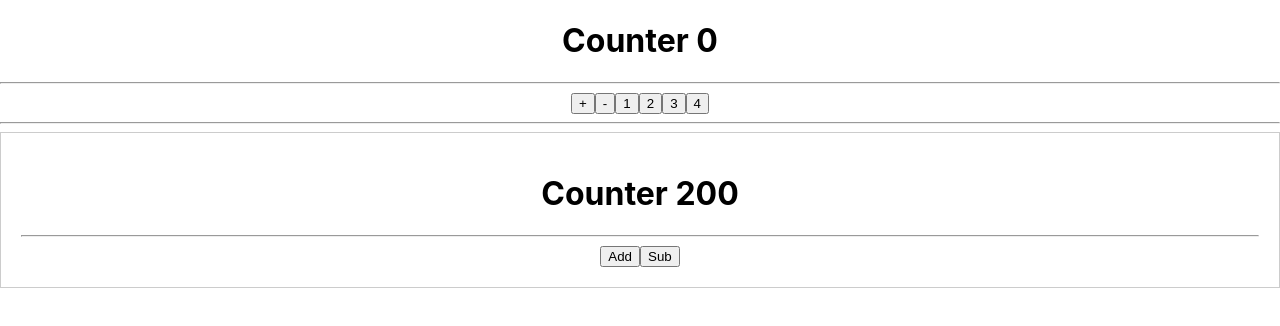
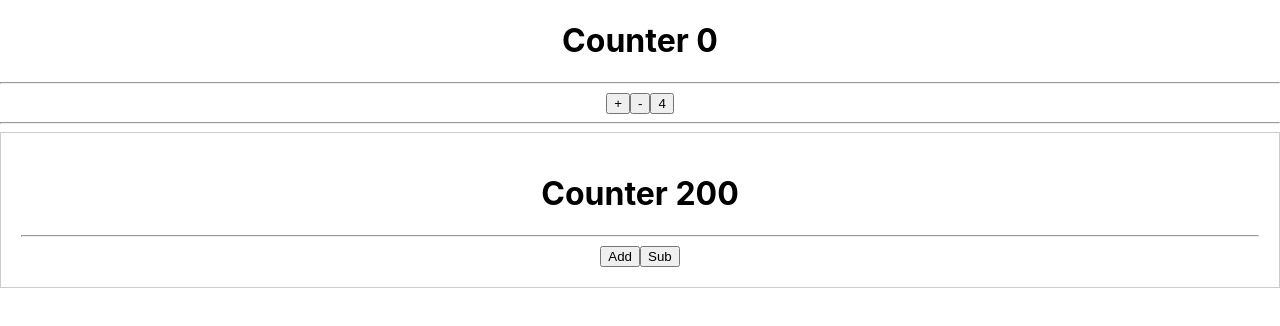
Before and after one commit to chaikovskyit/redux-start, a React (Create React App) app: page / in a window 1280 px wide. Shown: the top 326 px of the page. Built offline with nearby package versions, Linux system fonts and the light colour scheme.

Commit message:
loggermiddleware

```diff
--- a/src/App.js
+++ b/src/App.js
@@ -10,7 +10,6 @@ class App extends Component {
   //   })
   // }
   render() {
-    console.log(this.props);
     return(
       <div className='App'>
         <h1>Counter <strong>{this.props.counter}</strong></h1>
@@ -21,9 +20,6 @@ class App extends Component {
           {/* <button onClick={() => this.updateCounter(-1)}>+</button> */}
           <button onClick={this.props.onSub}>-</button>
 
-          <button onClick={() => this.props.onAddNumber(1)}>1</button>
-          <button onClick={() => this.props.onAddNumber(2)}>2</button>
-          <button onClick={() => this.props.onAddNumber(3)}>3</button>
           <button onClick={() => this.props.onAddNumber(4)}>4</button>
         </div>
         <hr/>
--- a/src/index.js
+++ b/src/index.js
@@ -4,14 +4,32 @@ import './index.css';
 import App from './App';
 import reportWebVitals from './reportWebVitals';
 // функція яка створює "store"
-import {createStore} from 'redux'
+import {createStore, applyMiddleware} from 'redux'
 // Для того щоб наш додаток розумів що він буде працювати з redux, нам потрібно огорнути його в компонент з бібліотеки 'react-redux' який називається "Provider" по типу з (BrowserRouter)
 import {Provider} from 'react-redux'
 // підключаємо наш створений "Reducer"
 import rootReducer from './redux/rootReducer'
 
+// function loggerMiddleware(store) {
+//   return function(next) {
+//     return function(action){
+//       const result = next(action)
+//       console.log('Middleware', store.getState());
+//       return result
+//     }
+//   }
+// }
+
+// Варіант за допомогою ES6
+const loggerMiddleware = store => next => action => {
+  const result = next(action)
+  console.log('Middleware', store.getState());
+  return result
+}
+
+
 // наша функція по створені "store", яка приймає reducer
-const store = createStore(rootReducer)
+const store = createStore(rootReducer, applyMiddleware(loggerMiddleware))
 // для зручності створюємо змінну app в яку ми запихаємо наш додаток огорнутий компонентом "Provider"
 const app = (
   //  передаємо нашому провайдеру "store"
```
